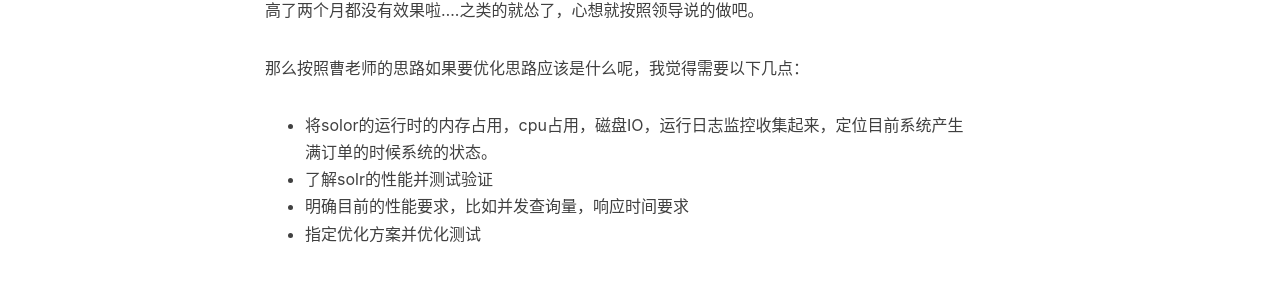
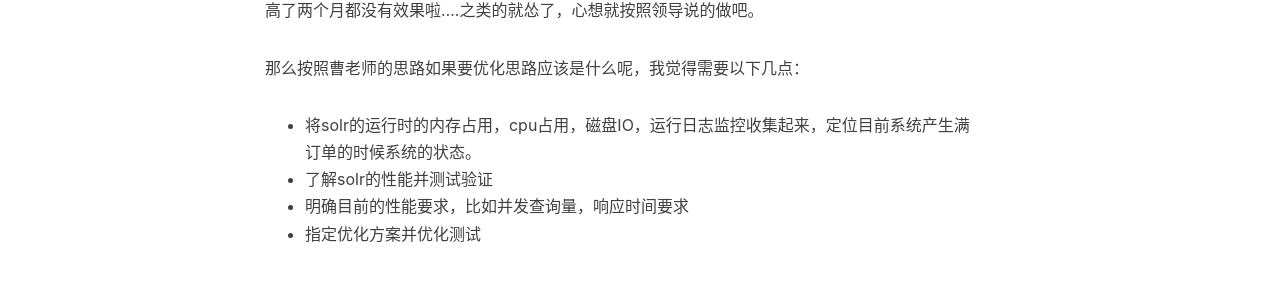
Before and after one commit to enilu-en/enilu-en.github.io, a Jekyll site: the page built from _posts/2019/2019-03-31-欲速则不达.md, in a window 1280 px wide. Shown: the part 1504-1811 px from the top of the page. Built offline with Jekyll 4.4.1, drawn with Linux system fonts in a browser that asks for light colours; nearby versions of some CDN libraries; comment, search, counter and statistics services are not loaded.

Commit message:
add blog

```diff
--- a/_posts/2019/2019-03-31-欲速则不达.md
+++ b/_posts/2019/2019-03-31-欲速则不达.md
@@ -37,7 +37,7 @@
 虽然之前也看过这篇文章，当初领导让做优化的时候也有些质疑，比如要不要先把运行信息监控起来，找出问题。但是领导一说之前同事高了两个月都没有效果啦....之类的就怂了，心想就按照领导说的做吧。
 
 那么按照曹老师的思路如果要优化思路应该是什么呢，我觉得需要以下几点：
-- 将solor的运行时的内存占用，cpu占用，磁盘IO，运行日志监控收集起来，定位目前系统产生满订单的时候系统的状态。
+- 将solr的运行时的内存占用，cpu占用，磁盘IO，运行日志监控收集起来，定位目前系统产生满订单的时候系统的状态。
 - 了解solr的性能并测试验证
 - 明确目前的性能要求，比如并发查询量，响应时间要求
 - 指定优化方案并优化测试
```
